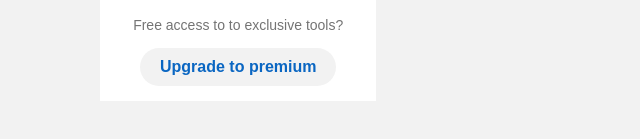
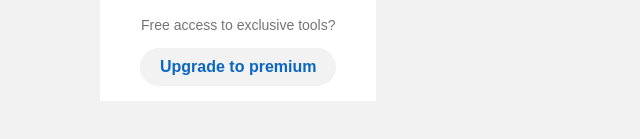
Before and after one commit to Sazie101/linkdIn-lookAlike, a website with bundled scripts: page main.html in a window 1280 px wide. Shown: the part 487-626 px from the top of the page, 0-640 px from the left. Built offline with nearby package versions, Linux system fonts and the light colour scheme; no server answers.

Commit message:
fixed issues

```diff
--- a/main.html
+++ b/main.html
@@ -96,7 +96,7 @@
               </div>
             </div>
             <div class="upgrade">
-              <p>Free access to to exclusive tools?</p>
+              <p>Free access to exclusive tools?</p>
               <button>Upgrade to premium</button>
             </div>
           </div>
```
Also changed, not shown: assets/img/magnifying-glass-solid-selected.svg.
